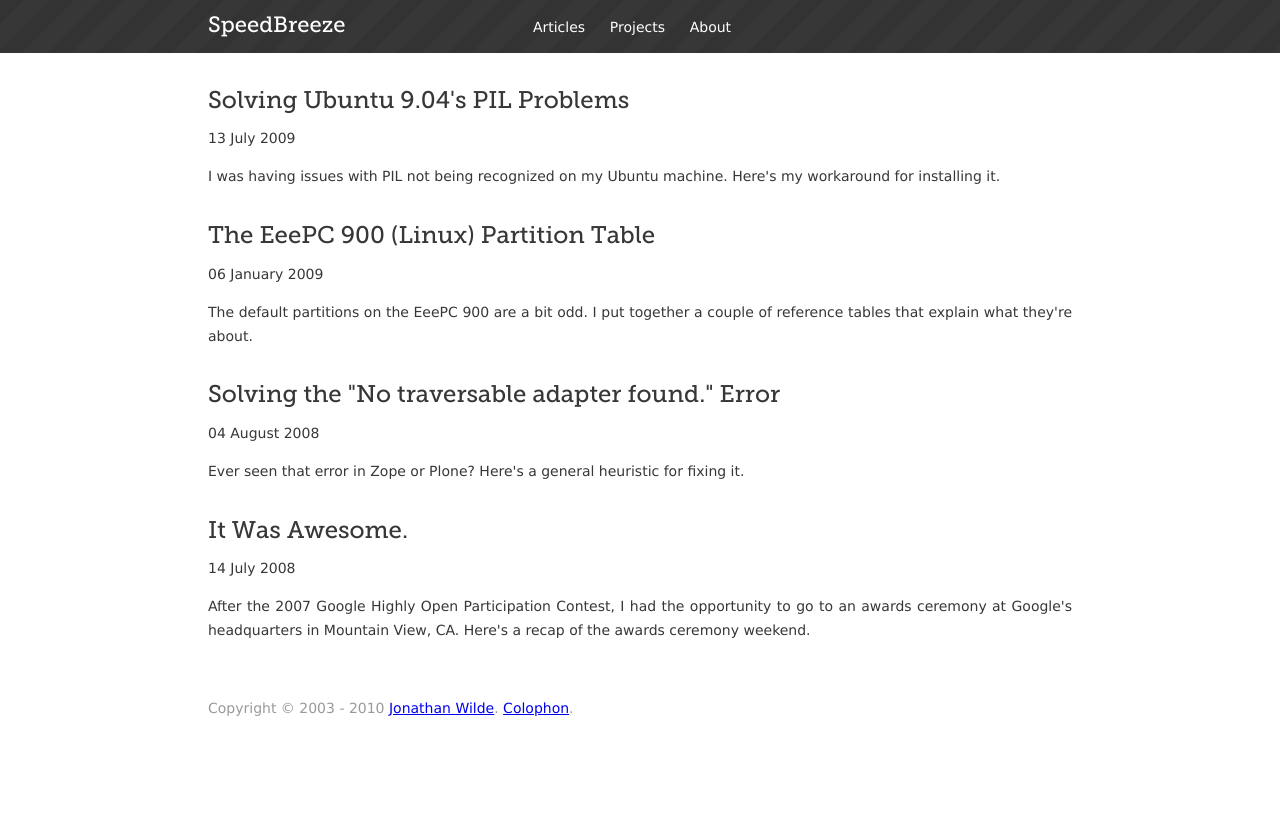
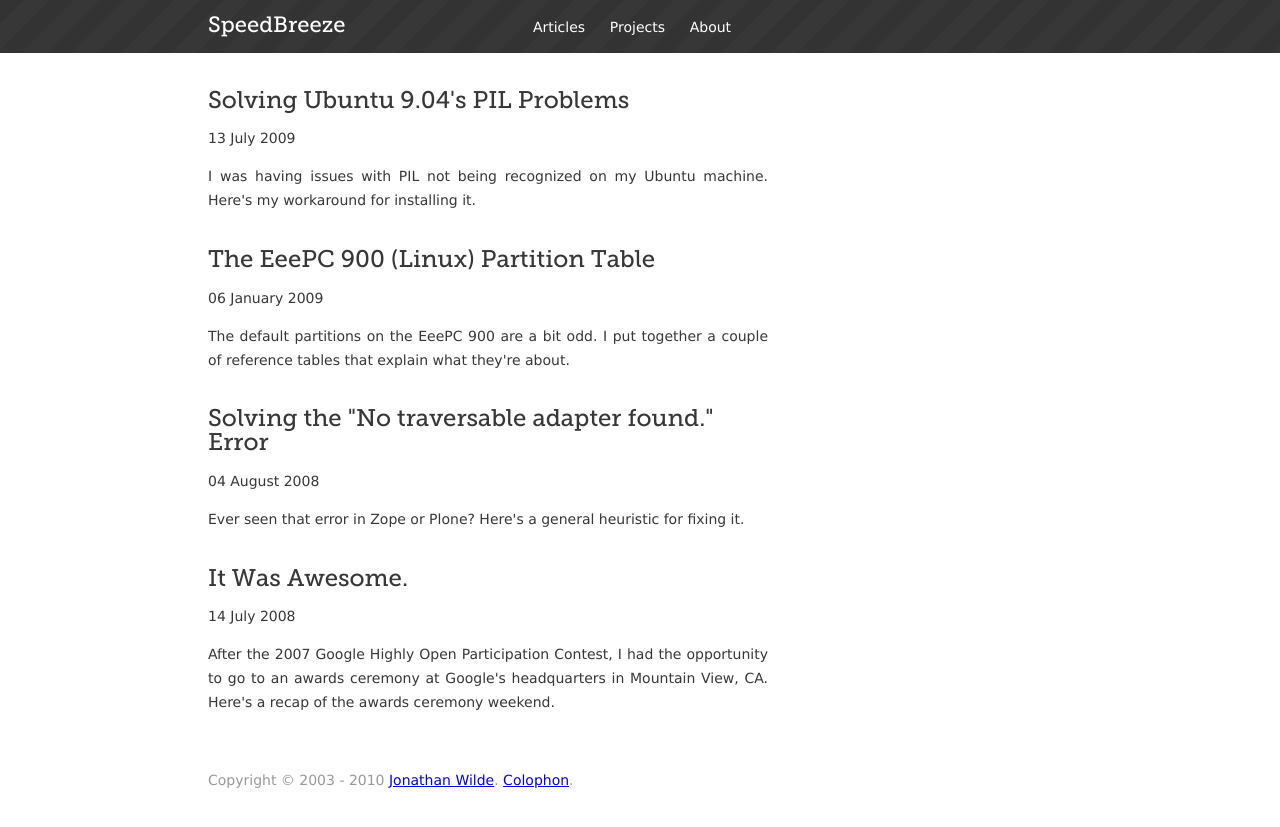
Before and after one commit to hellojwilde/hellojwilde.github.io, a Jekyll site: the page built from index.html, in a window 1280 px wide. Shown: the top 827 px of the page. Built offline with Jekyll 4.4.1, drawn with Linux system fonts in a browser that asks for light colours.

Commit message:
Added nice styling for hfeeds and groups of hfeeds.

```diff
--- a/stylesheets/screen.css
+++ b/stylesheets/screen.css
@@ -425,14 +425,31 @@ input:focus {
    +------------------------------------------------------------------------- */
 /* | Notebook, Tablet Layout  - - - - - - - - - - - - - - - - - - - - - - - - */
 @media (min-width: 35em) {
-  /* line 8, ../src/modules/_entries.scss */
+  /* line 7, ../src/modules/_entries.scss */
+  .hfeedgroup {
+    float: left;
+    width: 100%;
+    display: block;
+    position: relative;
+  }
+
+  /* line 11, ../src/modules/_entries.scss */
+  .hfeed {
+    position: relative;
+    float: left;
+    left: 100%;
+    width: 64.815%;
+    margin-left: -100%;
+  }
+
+  /* line 18, ../src/modules/_entries.scss */
   body.entry .entry-header {
     float: left;
     width: 100%;
     display: block;
     position: relative;
   }
-  /* line 11, ../src/modules/_entries.scss */
+  /* line 21, ../src/modules/_entries.scss */
   body.entry .entry-header .entry-title {
     position: relative;
     float: left;
@@ -440,7 +457,7 @@ input:focus {
     width: 64.815%;
     margin-left: -100%;
   }
-  /* line 17, ../src/modules/_entries.scss */
+  /* line 27, ../src/modules/_entries.scss */
   body.entry .entry-header .entry-meta {
     position: relative;
     float: left;
@@ -448,17 +465,17 @@ input:focus {
     margin-left: -33.333%;
     width: 31.481%;
   }
-  /* line 25, ../src/modules/_entries.scss */
+  /* line 35, ../src/modules/_entries.scss */
   body.entry .entry-content p, body.entry .entry-content ul, body.entry .entry-content ol {
     width: 64.815%;
   }
-  /* line 29, ../src/modules/_entries.scss */
+  /* line 39, ../src/modules/_entries.scss */
   body.entry .entry-content .warn, body.entry .entry-content .note {
     float: right;
     width: 31.481%;
     margin-right: 1.852%;
   }
-  /* line 34, ../src/modules/_entries.scss */
+  /* line 44, ../src/modules/_entries.scss */
   body.entry .entry-content .warn p, body.entry .entry-content .note p {
     width: auto;
   }
@@ -467,26 +484,26 @@ input:focus {
 /* | SKIN
    +------------------------------------------------------------------------- */
 /* | Mobile Base Skin - - - - - - - - - - - - - - - - - - - - - - - - - - - - */
-/* line 47, ../src/modules/_entries.scss */
+/* line 57, ../src/modules/_entries.scss */
 #content {
   padding: 1em;
 }
 
-/* line 52, ../src/modules/_entries.scss */
+/* line 62, ../src/modules/_entries.scss */
 body.entry .entry-meta {
   margin-bottom: 1.125em;
 }
-/* line 53, ../src/modules/_entries.scss */
+/* line 63, ../src/modules/_entries.scss */
 body.entry .entry-meta p {
   color: #929292;
   text-indent: 0;
   margin: 0;
 }
-/* line 59, ../src/modules/_entries.scss */
+/* line 69, ../src/modules/_entries.scss */
 body.entry .entry-meta abbr {
   color: #666;
 }
-/* line 66, ../src/modules/_entries.scss */
+/* line 76, ../src/modules/_entries.scss */
 body.entry .entry-image-row {
   float: left;
   width: 100%;
@@ -494,47 +511,49 @@ body.entry .entry-image-row {
   position: relative;
   margin-bottom: 1em;
 }
-/* line 71, ../src/modules/_entries.scss */
+/* line 81, ../src/modules/_entries.scss */
 body.entry .entry-image-row img {
   width: 100%;
   max-width: 100%;
   height: auto;
 }
-/* line 76, ../src/modules/_entries.scss */
+/* line 86, ../src/modules/_entries.scss */
 body.entry .entry-image-row .i1, body.entry .entry-image-row .i2, body.entry .entry-image-row .i3 {
   position: relative;
   float: left;
   left: 100%;
   width: 31.481%;
 }
-/* line 80, ../src/modules/_entries.scss */
+/* line 90, ../src/modules/_entries.scss */
 body.entry .entry-image-row .i1 {
   margin-left: -100%;
 }
-/* line 83, ../src/modules/_entries.scss */
+/* line 93, ../src/modules/_entries.scss */
 body.entry .entry-image-row .i2 {
   margin-left: -66.667%;
 }
-/* line 86, ../src/modules/_entries.scss */
+/* line 96, ../src/modules/_entries.scss */
 body.entry .entry-image-row .i3 {
   margin-left: -33.333%;
 }
 
 /* | Notebook, Tablet Skin  - - - - - - - - - - - - - - - - - - - - - - - - - */
 @media (min-width: 35em) {
-  /* line 95, ../src/modules/_entries.scss */
+  /* line 105, ../src/modules/_entries.scss */
   #content {
     padding: 0;
   }
 
-  /* line 100, ../src/modules/_entries.scss */
+  /* line 110, ../src/modules/_entries.scss */
   body.entry .entry-header {
     padding: 2.45em 0 1.3em;
   }
-  /* line 103, ../src/modules/_entries.scss */
+  /* line 113, ../src/modules/_entries.scss */
   body.entry .entry-header .entry-meta {
     margin-bottom: 0;
   }
-  /* line 104, ../src/modules/_entries.scss */
+  /* line 114, ../src/modules/_entries.scss */
   body.entry .entry-header .entry-meta p {
-    text-align: righ
+    text-align: right;
+  }
+}
```
